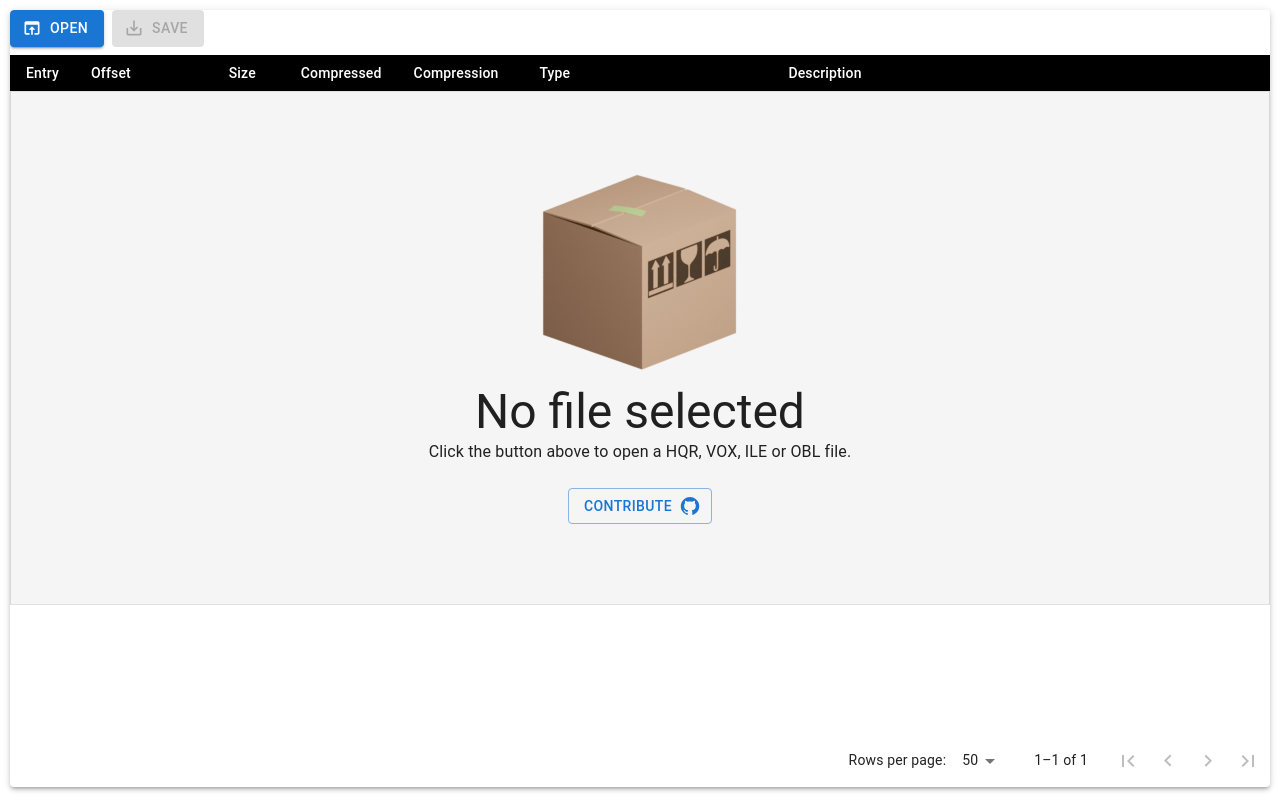
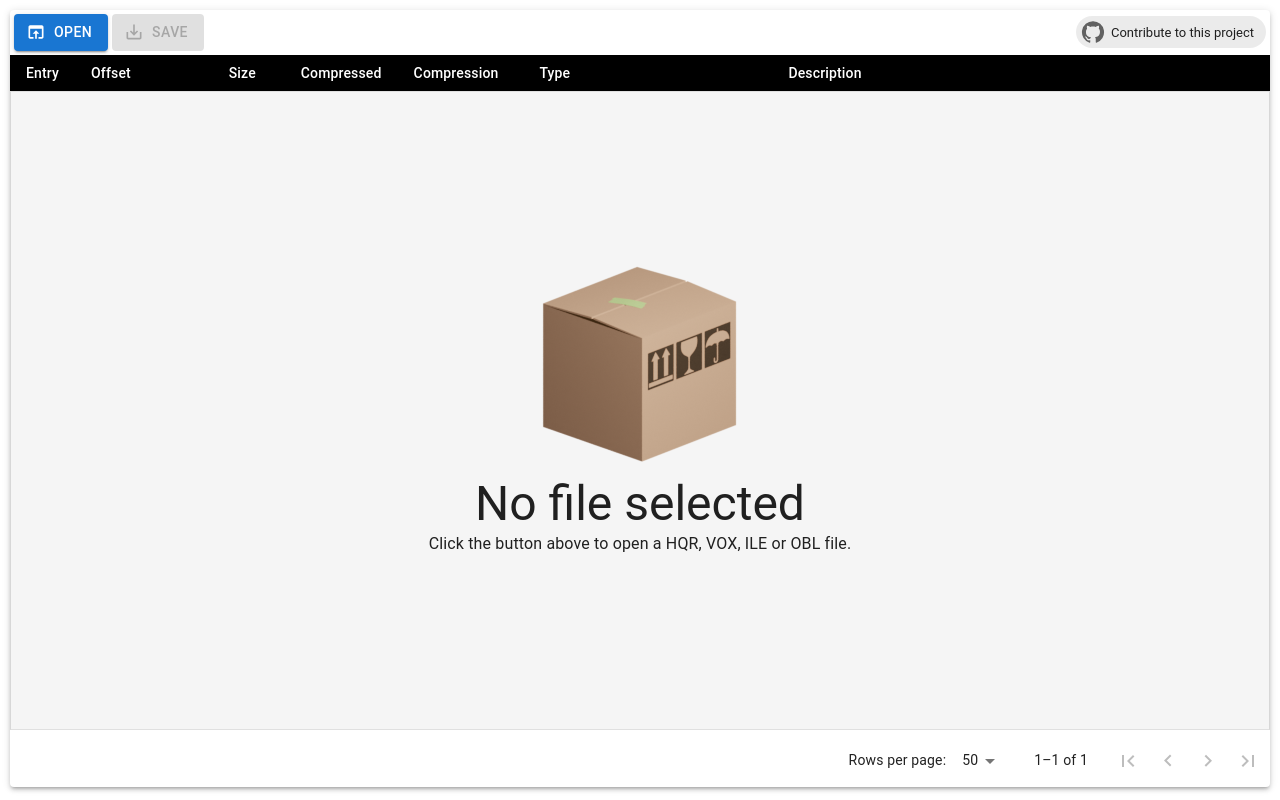
Before and after one commit to LBALab/lba-packager, a React (Create React App) app: page / in a window 1280 px wide. Built offline with nearby package versions, Linux system fonts and the light colour scheme.

Commit message:
move "contribute" link to top + hqr file description + tweak styling

```diff
--- a/src/components/Counters.tsx
+++ b/src/components/Counters.tsx
@@ -23,16 +23,19 @@ export default function Counters({ hqr }: Props) {
         label={`${hqr.entries.length} entries`}
         color="success"
         variant="outlined"
+        size="small"
       />
       <Chip
         label={`${hiddenCount} hidden entries`}
-        color="info"
+        color="secondary"
         variant="outlined"
+        size="small"
       />
       <Chip
         label={`${blankCount} blank entries`}
         color="error"
         variant="outlined"
+        size="small"
       />
     </Stack>
   );
--- a/src/components/Menu.tsx
+++ b/src/components/Menu.tsx
@@ -2,6 +2,7 @@ import React, { useCallback } from 'react';
 import { Button, Chip, Stack } from '@mui/material';
 import OpenInBrowserIcon from '@mui/icons-material/OpenInBrowser';
 import SaveAltIcon from '@mui/icons-material/SaveAlt';
+import GitHubIcon from '@mui/icons-material/GitHub';
 import { HQRInfo } from '../types';
 import { showOpenHQRFileDialog } from '../services/file-dialog';
 
@@ -10,7 +11,7 @@ interface Props {
   setHQRInfo: (hqr: HQRInfo | null) => void;
 }
 
-export default function Menu({ hqrInfo: hqr, setHQRInfo }: Props) {
+export default function Menu({ hqrInfo, setHQRInfo }: Props) {
   const openDialog = useCallback(() => {
     void showOpenHQRFileDialog().then(setHQRInfo);
   }, [setHQRInfo]);
@@ -21,8 +22,9 @@ export default function Menu({ hqrInfo: hqr, setHQRInfo }: Props) {
       spacing={1}
       justifyContent="space-between"
       alignItems="center"
+      sx={{ p: 0.5 }}
     >
-      <Stack direction="row" spacing={1} alignItems="center">
+      <Stack direction="row" spacing={0.5} alignItems="center">
         <Button
           onClick={openDialog}
           variant="contained"
@@ -34,7 +36,26 @@ export default function Menu({ hqrInfo: hqr, setHQRInfo }: Props) {
           Save
         </Button>
       </Stack>
-      {hqr && <Chip label={hqr.filename} onDelete={() => setHQRInfo(null)} />}
+      {hqrInfo?.metadata?.description && (
+        <Chip
+          label={hqrInfo.metadata?.description}
+          color="primary"
+          variant="outlined"
+        />
+      )}
+      {hqrInfo && (
+        <Chip label={hqrInfo.filename} onDelete={() => setHQRInfo(null)} />
+      )}
+      {!hqrInfo && (
+        <Chip
+          label="Contribute to this project"
+          icon={<GitHubIcon />}
+          component="a"
+          href="https://github.com/LBALab/lba-packager"
+          target="_blank"
+          sx={{ cursor: 'pointer' }}
+        />
+      )}
     </Stack>
   );
 }
--- a/src/components/Placeholder.tsx
+++ b/src/components/Placeholder.tsx
@@ -1,12 +1,12 @@
 import React from 'react';
-import { Button, Link, Typography } from '@mui/material';
-import GitHubIcon from '@mui/icons-material/GitHub';
+import { Typography } from '@mui/material';
 import { TableCell, TableRow } from './style/styled-components';
 
-export function Placeholder() {
+export function Placeholder({ height }: { height: number }) {
   return (
+    <>
       <TableRow>
-      <TableCell colSpan={7} sx={{ padding: 10 }}>
+        <TableCell colSpan={7} sx={{ height: `${height}px` }}>
           <Typography variant="h3" align="center">
             <img src="logo200.png" />
           </Typography>
@@ -15,19 +15,9 @@ export function Placeholder() {
           </Typography>
           <Typography variant="body1" align="center">
             Click the button above to open a HQR, VOX, ILE or OBL file.
-          <br />
-          <br />
-          <Link
-            href="https://github.com/LBALab/lba-packager"
-            underline="none"
-            target="_blank"
-          >
-            <Button endIcon={<GitHubIcon />} variant="outlined">
-              Contribute
-            </Button>
-          </Link>
           </Typography>
         </TableCell>
       </TableRow>
+    </>
   );
 }
--- a/src/components/Viewer.tsx
+++ b/src/components/Viewer.tsx
@@ -45,7 +45,7 @@ export default function Viewer() {
   return (
     <Paper sx={{ width: '100%', overflow: 'hidden' }} elevation={3}>
       <Menu hqrInfo={hqrInfo} setHQRInfo={setHQRInfo} />
-      <TableContainer sx={{ height, maxHeight: height, mt: 1 }}>
+      <TableContainer sx={{ height, maxHeight: height }}>
         <Table size="small" aria-label="sticky table" stickyHeader>
           <colgroup>
             <col style={{ width: '5%' }} />
@@ -72,6 +72,7 @@ export default function Viewer() {
               hqrInfo={hqrInfo}
               page={page}
               rowsPerPage={rowsPerPage}
+              height={height - 55}
             />
             <Footer />
           </TableBody>
@@ -105,11 +106,12 @@ interface ContentProps {
   hqrInfo: HQRInfo | null;
   page: number;
   rowsPerPage: number;
+  height: number;
 }
 
-function TableContent({ hqrInfo, page, rowsPerPage }: ContentProps) {
+function TableContent({ hqrInfo, page, rowsPerPage, height }: ContentProps) {
   if (!hqrInfo) {
-    return <Placeholder />;
+    return <Placeholder height={height} />;
   }
 
   const { entries } = hqrInfo.hqr;
```
Lines whose indentation alone changed are shown as unchanged.
